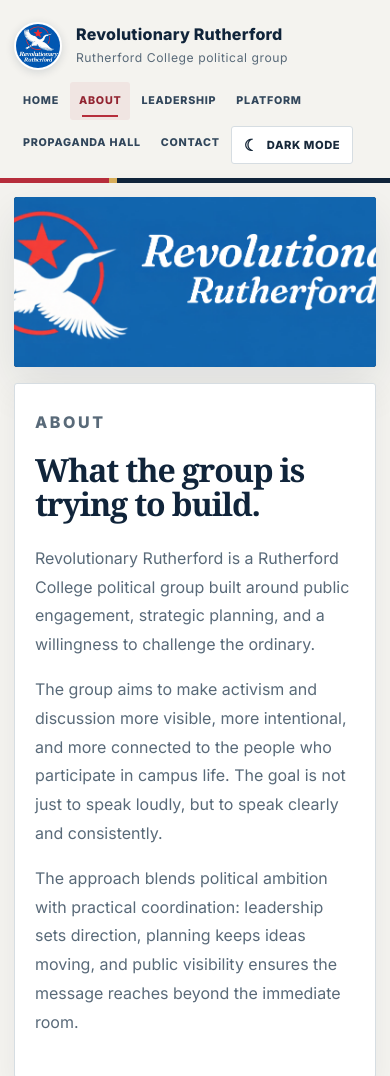
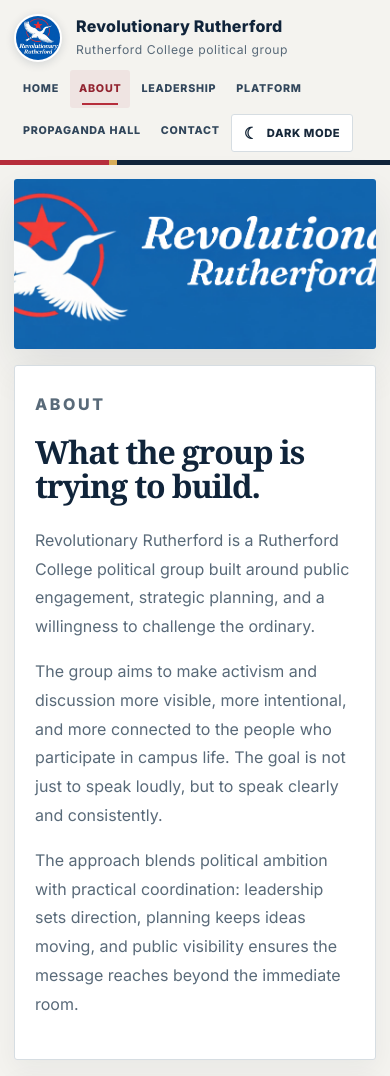
Before and after one commit to tomcdiver/supercooltaxfraud, a plain HTML site: page about.html in a window 390 px wide. Shown: the top 1076 px of the page. Drawn offline with Linux system fonts and the light colour scheme.

Commit message:
Add morphing sticky site header

```diff
--- a/script.js
+++ b/script.js
@@ -1,4 +1,4 @@
-// Shared page behavior: current navigation state and accessible theme toggle.
+// Shared page behavior: current navigation state, accessible theme toggle, and sticky header.
 (() => {
   const root = document.documentElement;
 
@@ -60,5 +60,20 @@
   const nav = document.querySelector(".main-nav");
   if (nav) nav.append(toggle);
 
+  const header = document.querySelector(".site-header");
+  if (header) {
+    let updateQueued = false;
+    const updateStickyState = () => {
+      if (updateQueued) return;
+      updateQueued = true;
+      window.requestAnimationFrame(() => {
+        header.classList.toggle("is-scrolled", window.scrollY > 24);
+        updateQueued = false;
+      });
+    };
+    window.addEventListener("scroll", updateStickyState, { passive: true });
+    updateStickyState();
+  }
+
   applyTheme(savedTheme === "dark" ? "dark" : "light");
 })();
--- a/styles.css
+++ b/styles.css
@@ -43,14 +43,46 @@ a { color: inherit; }
 }
 
 .site-header {
-  position: relative;
-  z-index: 2;
+  position: sticky;
+  top: 0;
+  z-index: 20;
   display: flex;
   align-items: center;
   justify-content: space-between;
   gap: 24px;
   padding: 22px 0 18px;
   border-bottom: 1px solid var(--line);
+  isolation: isolate;
+  transition: padding 220ms ease, border-color 220ms ease, box-shadow 220ms ease;
+}
+
+/* The full-bleed glass layer fades in as the page header sticks. */
+.site-header::before {
+  position: absolute;
+  z-index: -1;
+  top: 0;
+  right: calc((100vw - 100%) / -2);
+  bottom: 0;
+  left: calc((100vw - 100%) / -2);
+  background: var(--paper);
+  content: "";
+  opacity: 0;
+  -webkit-backdrop-filter: blur(0);
+  backdrop-filter: blur(0);
+  transition: opacity 220ms ease, -webkit-backdrop-filter 220ms ease, backdrop-filter 220ms ease;
+}
+
+.site-header.is-scrolled {
+  padding-top: 10px;
+  padding-bottom: 9px;
+  border-bottom-color: color-mix(in srgb, var(--line) 72%, transparent);
+  box-shadow: 0 10px 28px rgba(16, 36, 58, 0.1);
+}
+
+.site-header.is-scrolled::before {
+  opacity: .94;
+  -webkit-backdrop-filter: blur(14px) saturate(1.3);
+  backdrop-filter: blur(14px) saturate(1.3);
 }
 
 .site-header::after {
@@ -61,7 +93,9 @@ a { color: inherit; }
   height: 5px;
   background: linear-gradient(90deg, var(--red) 0 28%, var(--gold) 28% 30%, var(--navy) 30% 100%);
   content: "";
+  transition: height 220ms ease;
 }
+.site-header.is-scrolled::after { height: 3px; }
 
 .brand-wrap { display: flex; min-width: 0; align-items: center; gap: 14px; }
 .brand-logo {
@@ -73,7 +107,9 @@ a { color: inherit; }
   background: #fff;
   box-shadow: 0 2px 10px rgba(16, 36, 58, 0.14);
   object-fit: cover;
+  transition: width 220ms ease, height 220ms ease;
 }
+.site-header.is-scrolled .brand-logo { width: 44px; height: 44px; }
 .brand-name { margin: 0; color: var(--navy); font-size: 1rem; font-weight: 800; letter-spacing: 0.015em; line-height: 1.3; }
 .brand-tag { margin: 4px 0 0; color: var(--muted); font-size: 0.76rem; letter-spacing: 0.045em; }
 
@@ -135,7 +171,6 @@ a { color: inherit; }
   background: var(--navy);
   box-shadow: var(--shadow);
   object-fit: cover;
-  object-position: center;
 }
 
 .hero {
@@ -184,7 +219,7 @@ a { color: inherit; }
 .hero-stats strong { display: block; color: #fff; font-family: Georgia, "Times New Roman", serif; font-size: 1.7rem; line-height: 1.15; }
 .hero-stats span { color: rgba(255,255,255,.75); font-size: 0.67rem; font-weight: 700; letter-spacing: .07em; text-transform: uppercase; }
 .hero-visual { display: grid; min-height: 290px; place-items: center; }
-.info-card { position: relative; z-index: 2; width: min(100%, 340px); padding: 30px 26px; border-top: 4px solid var(--gold); color: var(--ink); background: #fff; box-shadow: 0 22px 48px rgba(0,0,0,.25); }
+.info-card { position: relative; z-index: 2; width: min(100%, 340px); padding: 30px 26px; border-top: 4px solid var(--gold); color: var(--ink); background: #fff; box-shadow: 0 22px 48px rgba(0,0,0,.2); }
 .badge-label { display: block; margin-bottom: 10px; color: var(--red); font-size: .7rem; font-weight: 800; letter-spacing: .14em; text-transform: uppercase; }
 .info-card strong { display: block; margin-bottom: 8px; color: var(--navy); font-family: Georgia, "Times New Roman", serif; font-size: clamp(1.7rem,3vw,2.2rem); line-height: 1.1; }
 .info-card small { color: var(--muted); font-size: .9rem; line-height: 1.6; }
@@ -237,7 +272,10 @@ a { color: inherit; }
 
 @media (max-width: 640px) {
   .page-shell { width: calc(100% - 28px); padding-bottom: 28px; }
+  .site-header { gap: 8px; padding: 14px 0 12px; }
+  .site-header.is-scrolled { padding: 8px 0 7px; }
   .brand-logo { width: 48px; height: 48px; }
+  .site-header.is-scrolled .brand-logo { width: 38px; height: 38px; }
   .main-nav { width: 100%; gap: 2px; }
   .main-nav a { min-height: 38px; padding-inline: 9px; font-size: .67rem; }
   .theme-toggle { margin: 4px 0 0; }
```
